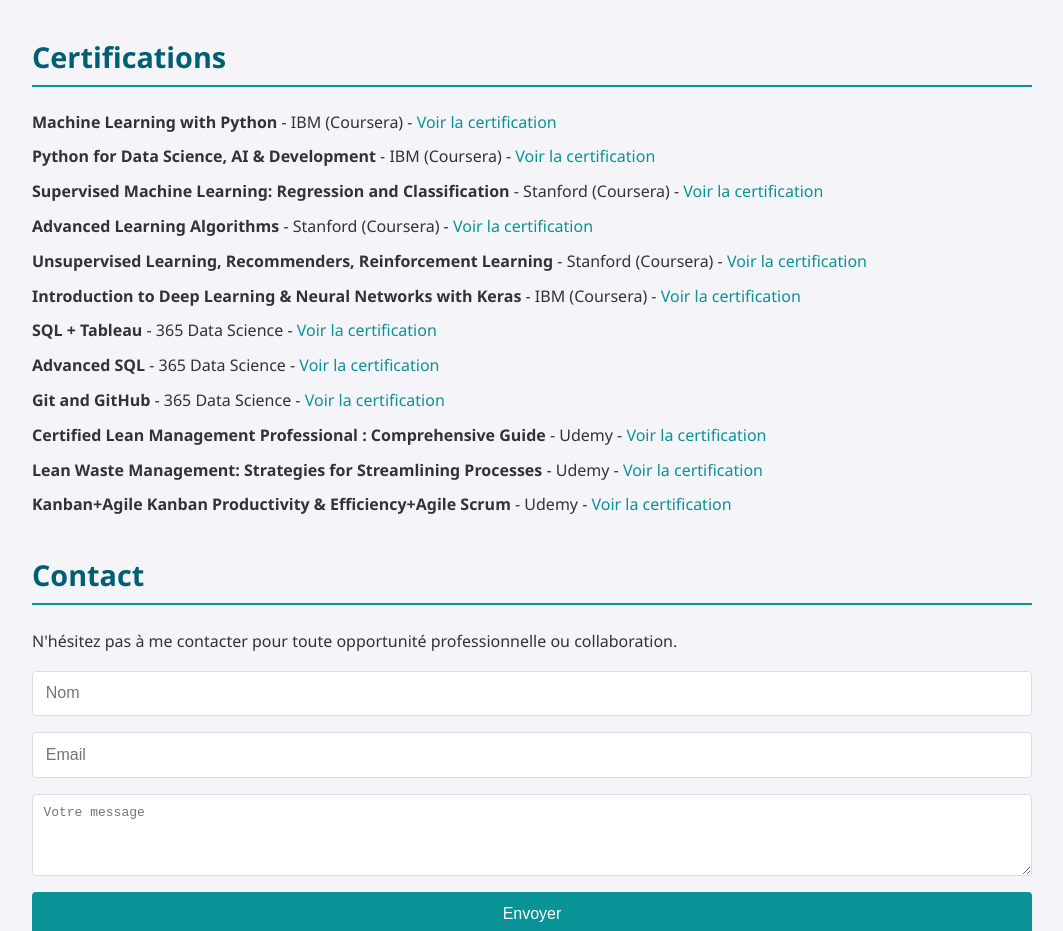
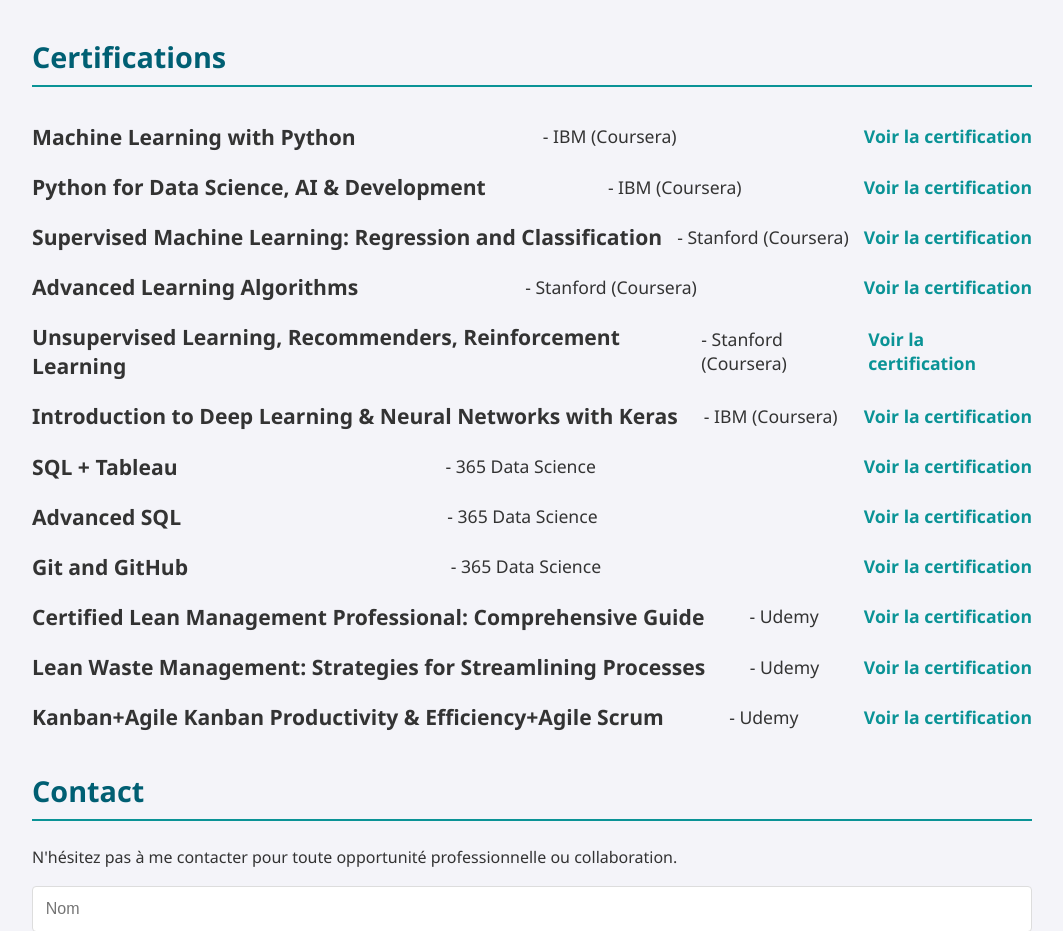
Before and after one commit to FayssalSabri/FayssalSabri.github.io, a plain HTML site: page index.html in a window 1280 px wide. Shown: the part 2476-3407 px from the top of the page, without its empty margins (108-1171 px from the left). Drawn offline with Linux system fonts and the light colour scheme.

Commit message:
version améliorée

```diff
--- a/index.html
+++ b/index.html
@@ -270,57 +270,102 @@
         <!-- Certifications -->
         <section class="section" id="certifications">
             <h2>Certifications</h2>
+            <div class="certifications-list">
                 <ul>
-                <li>
+                    <li class="certification-item">
                         <strong>Machine Learning with Python</strong> - IBM (Coursera)
-                    - <a href="https://coursera.org/share/9ff42ba476fb676865b79181aa9058a3" target="_blank">Voir la certification</a>
+                        <a href="https://coursera.org/share/9ff42ba476fb676865b79181aa9058a3" target="_blank" class="view-certification">Voir la certification</a>
                     </li>
-                <li>
+                    <li class="certification-item">
                         <strong>Python for Data Science, AI & Development</strong> - IBM (Coursera)
-                    - <a href="https://coursera.org/share/7ca58c49d166d906f92dfea6bedd0fdb" target="_blank">Voir la certification</a>
+                        <a href="https://coursera.org/share/7ca58c49d166d906f92dfea6bedd0fdb" target="_blank" class="view-certification">Voir la certification</a>
                     </li>
-                <li>
+                    <li class="certification-item">
                         <strong>Supervised Machine Learning: Regression and Classification</strong> - Stanford (Coursera)
-                    - <a href="https://coursera.org/share/b78414785699f39dad4341cc36a61e05" target="_blank">Voir la certification</a>
+                        <a href="https://coursera.org/share/b78414785699f39dad4341cc36a61e05" target="_blank" class="view-certification">Voir la certification</a>
                     </li>
-                <li>
+                    <li class="certification-item">
                         <strong>Advanced Learning Algorithms</strong> - Stanford (Coursera)
-                    - <a href="https://coursera.org/share/1f1f23f28eac340ada961f73be657ecd" target="_blank">Voir la certification</a>
+                        <a href="https://coursera.org/share/1f1f23f28eac340ada961f73be657ecd" target="_blank" class="view-certification">Voir la certification</a>
                     </li>
-                <li>
+                    <li class="certification-item">
                         <strong>Unsupervised Learning, Recommenders, Reinforcement Learning</strong> - Stanford (Coursera)
-                    - <a href="https://coursera.org/share/d4e940e93fb69db9d88c25097b87d70b" target="_blank">Voir la certification</a>
+                        <a href="https://coursera.org/share/d4e940e93fb69db9d88c25097b87d70b" target="_blank" class="view-certification">Voir la certification</a>
                     </li>
-                <li>
+                    <li class="certification-item">
                         <strong>Introduction to Deep Learning & Neural Networks with Keras</strong> - IBM (Coursera)
-                    - <a href="https://learn.365datascience.com/certificates/CC-1DB0AEE681/" target="_blank">Voir la certification</a>
+                        <a href="https://learn.365datascience.com/certificates/CC-1DB0AEE681/" target="_blank" class="view-certification">Voir la certification</a>
                     </li>
-                <li>
+                    <li class="certification-item">
                         <strong>SQL + Tableau</strong> - 365 Data Science
-                    - <a href="https://learn.365datascience.com/certificates/CC-E5EA340A82/" target="_blank">Voir la certification</a>
+                        <a href="https://learn.365datascience.com/certificates/CC-E5EA340A82/" target="_blank" class="view-certification">Voir la certification</a>
                     </li>
-                <li>
+                    <li class="certification-item">
                         <strong>Advanced SQL</strong> - 365 Data Science
-                    - <a href="https://learn.365datascience.com/certificates/CC-FF10CFFD9D/" target="_blank">Voir la certification</a>
+                        <a href="https://learn.365datascience.com/certificates/CC-FF10CFFD9D/" target="_blank" class="view-certification">Voir la certification</a>
                     </li>
-                <li>
+                    <li class="certification-item">
                         <strong>Git and GitHub</strong> - 365 Data Science
-                    - <a href="https://learn.365datascience.com/certificates/CC-6FB9E230D9/" target="_blank">Voir la certification</a>
+                        <a href="https://learn.365datascience.com/certificates/CC-6FB9E230D9/" target="_blank" class="view-certification">Voir la certification</a>
                     </li>
-                <li>
-                    <strong> Certified Lean Management Professional : Comprehensive Guide </strong> - Udemy
-                    - <a href="https://www.udemy.com/certificate/UC-7553a73d-7a62-4d32-983f-20b2d6f470ca/" target="_blank">Voir la certification</a>
+                    <li class="certification-item">
+                        <strong>Certified Lean Management Professional: Comprehensive Guide</strong> - Udemy
+                        <a href="https://www.udemy.com/certificate/UC-7553a73d-7a62-4d32-983f-20b2d6f470ca/" target="_blank" class="view-certification">Voir la certification</a>
                     </li>
-                <li>
+                    <li class="certification-item">
                         <strong>Lean Waste Management: Strategies for Streamlining Processes</strong> - Udemy
-                    - <a href="https://www.udemy.com/certificate/UC-dc3a939a-da08-4b01-940b-e998e49cc4a5/" target="_blank">Voir la certification</a>
+                        <a href="https://www.udemy.com/certificate/UC-dc3a939a-da08-4b01-940b-e998e49cc4a5/" target="_blank" class="view-certification">Voir la certification</a>
                     </li>
-                <li>
+                    <li class="certification-item">
                         <strong>Kanban+Agile Kanban Productivity & Efficiency+Agile Scrum</strong> - Udemy
-                    - <a href="https://www.udemy.com/certificate/UC-9cd64e94-cdd1-43b3-a548-d1cf5ed2f1d6/" target="_blank">Voir la certification</a>
+                        <a href="https://www.udemy.com/certificate/UC-9cd64e94-cdd1-43b3-a548-d1cf5ed2f1d6/" target="_blank" class="view-certification">Voir la certification</a>
                     </li>
                 </ul>
+            </div>
         </section>
+
+        <style>
+            .certifications-list {
+                margin-top: 2em;
+                font-size: 1.1em;
+            }
+
+            .certification-item {
+                margin-bottom: 1.2em;
+                display: flex;
+                justify-content: space-between;
+                align-items: center;
+            }
+
+            .certification-item a.view-certification {
+                text-decoration: none;
+                color: #0a9396;
+                font-weight: bold;
+                transition: color 0.3s ease;
+            }
+
+            .certification-item a.view-certification:hover {
+                color: #007f6e;
+            }
+
+            .certification-item strong {
+                font-size: 1.2em;
+                color: #333;
+            }
+
+            .certifications-list ul {
+                list-style-type: none;
+                padding-left: 0;
+            }
+
+            /* Responsive styles */
+            @media (max-width: 768px) {
+                .certifications-list {
+                    font-size: 1em;
+                }
+            }
+        </style>
+
 
         <!-- Contact -->
         <section class="section" id="contact">
```
Lines whose indentation alone changed are shown as unchanged.
